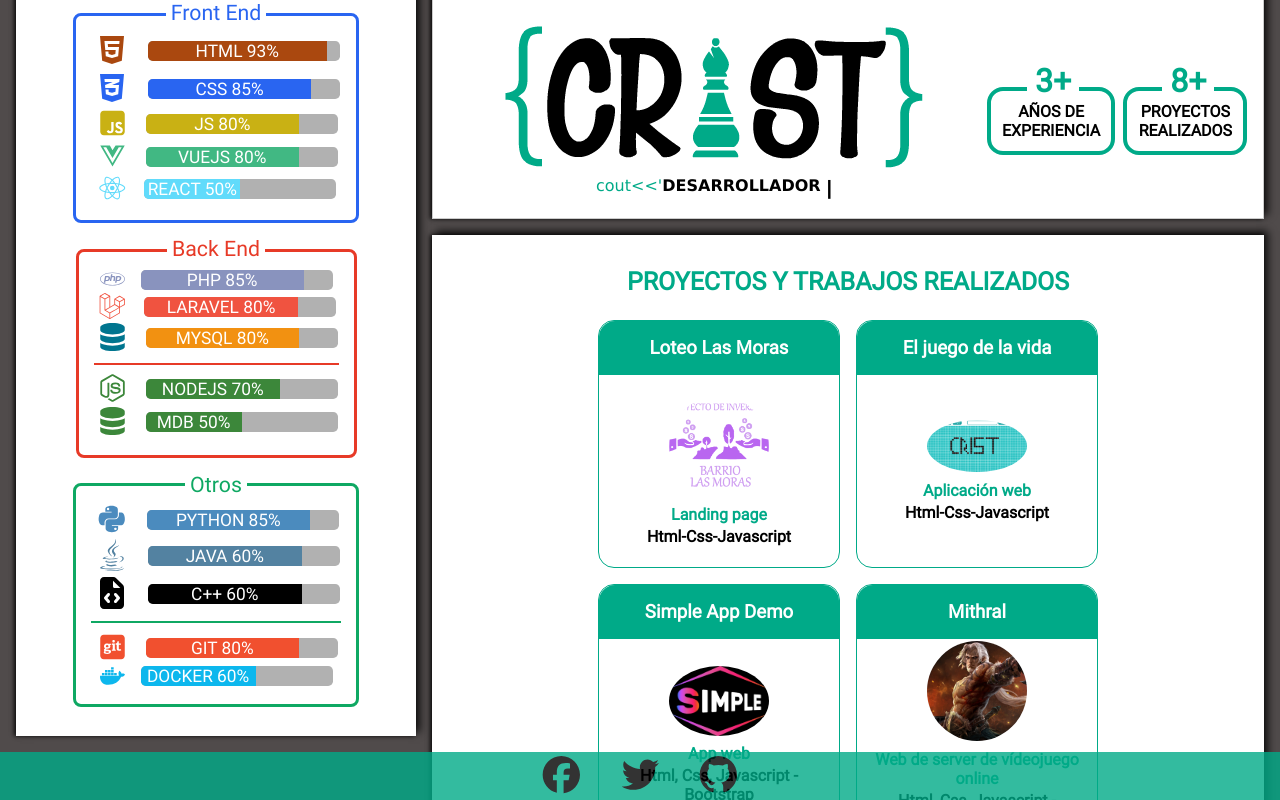
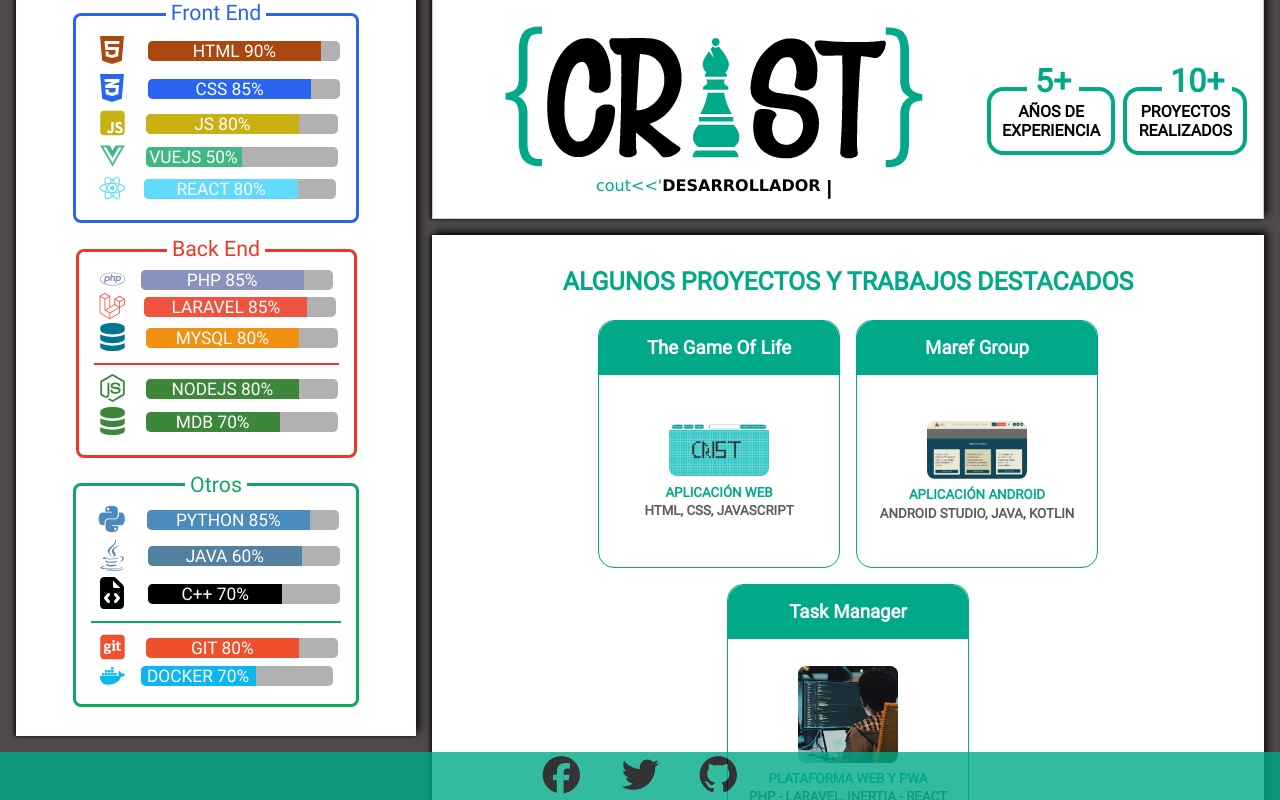
Before and after one commit to Crist0829/web, a website: page index.html in a window 1280 px wide. Both pictures are taken after a click on the item "Portafolio". Shown: the part 97-897 px from the top of the page. Drawn offline with Linux system fonts and the light colour scheme.

Commit message:
actualizacion 08-09-2023

```diff
--- a/css/app.css
+++ b/css/app.css
@@ -5,7 +5,7 @@
 
 body {
   font-family: main;
-  background-color: #504b4b;
+  background-color: rgb(80, 75, 75);
 }
 
 main {
@@ -103,7 +103,7 @@
 
 /* Track */
 ::-webkit-scrollbar-track {
-  background: #afafaf;
+  background: rgb(175, 175, 175);
 }
 
 /* Handle */
@@ -416,7 +416,7 @@
 }
 .side-card .i-html {
   font-size: 32px !important;
-  color: #aa480f;
+  color: rgb(170, 72, 15);
 }
 .side-card .i-css {
   font-size: 32px !important;
@@ -489,8 +489,8 @@
   /*---Barras de progreso---*/
 }
 .side-card .progress .html {
-  width: 93%;
-  background-color: #aa480f;
+  width: 90%;
+  background-color: rgb(170, 72, 15);
   border-radius: 0.3rem 0rem 0rem 0.3rem;
   font-size: 13pt;
 }
@@ -507,13 +507,13 @@
   font-size: 13pt;
 }
 .side-card .progress .vue {
-  width: 80%;
+  width: 50%;
   background-color: #41B883;
   border-radius: 0.3rem 0rem 0rem 0.3rem;
   font-size: 13pt;
 }
 .side-card .progress .react {
-  width: 50%;
+  width: 80%;
   background-color: #61DBFB;
   border-radius: 0.3rem 0rem 0rem 0.3rem;
   font-size: 13pt;
@@ -525,7 +525,7 @@
   font-size: 13pt;
 }
 .side-card .progress .laravel {
-  width: 80%;
+  width: 85%;
   background-color: #F05340;
   border-radius: 0.3rem 0rem 0rem 0.3rem;
   font-size: 13pt;
@@ -537,13 +537,13 @@
   font-size: 13pt;
 }
 .side-card .progress .node {
-  width: 70%;
+  width: 80%;
   background-color: #3C873A;
   border-radius: 0.3rem 0rem 0rem 0.3rem;
   font-size: 13pt;
 }
 .side-card .progress .mongo {
-  width: 50%;
+  width: 70%;
   background-color: #3C873A;
   border-radius: 0.3rem 0rem 0rem 0.3rem;
   font-size: 13pt;
@@ -561,7 +561,7 @@
   font-size: 13pt;
 }
 .side-card .progress .c {
-  width: 80%;
+  width: 70%;
   background-color: #000;
   border-radius: 0.3rem 0rem 0rem 0.3rem;
   font-size: 13pt;
@@ -753,7 +753,7 @@
   color: #000;
 }
 .card .card-info .card-body:hover {
-  background-color: #00aa8856;
+  background-color: rgba(0, 170, 136, 0.337254902);
 }
 .card .card-info .card-body:hover .card-text {
   display: none;
@@ -762,9 +762,9 @@
   display: none;
 }
 .card .card-info .card-body:hover .card-description {
-  color: black;
+  color: rgb(0, 0, 0);
   display: block;
-  text-align: center;
+  text-align: start;
   font-size: 14pt;
   font-style: italic;
 }
@@ -789,18 +789,19 @@
   padding: 0.2rem 0.5rem 0rem 0.5rem;
 }
 .card-projects .card-projects-info .card-projects-body .card-projects-text {
+  color: #5c5c5c;
   margin-bottom: 0.5rem;
   text-align: center;
-  font-size: 12pt;
+  font-size: 8pt;
 }
 .card-projects .card-projects-info .card-projects-body .card-projects-text .value {
-  font-size: 12pt;
+  font-size: 10pt;
 }
 .card-projects .card-projects-info .card-projects-body .card-projects-img {
   margin-top: 0.5rem;
 }
 .card-projects .card-projects-info .card-projects-body .card-projects-img img {
-  border-radius: 50%;
+  border-radius: 0.5rem;
   width: 100px;
 }
 .card-projects .card-projects-info .card-projects-body .card-projects-description {
@@ -826,7 +827,7 @@
   color: #000;
 }
 .card-projects .card-projects-info .card-projects-body:hover {
-  background-color: #00aa8856;
+  background-color: rgba(0, 170, 136, 0.337254902);
 }
 .card-projects .card-projects-info .card-projects-body:hover .card-projects-text {
   display: none;
@@ -835,10 +836,10 @@
   display: none;
 }
 .card-projects .card-projects-info .card-projects-body:hover .card-projects-description {
-  color: black;
+  color: rgba(104, 104, 104, 0.819);
   display: block;
-  text-align: center;
-  font-size: 14pt;
+  text-align: start;
+  font-size: 10pt;
 }
 
 .navigation {
@@ -913,7 +914,7 @@
   display: flex;
   flex-direction: column;
   align-items: start;
-  font-size: 14pt;
+  font-size: 12pt;
 }
 .content #projects {
   font-size: 16pt;
@@ -942,7 +943,7 @@
   display: flex;
   flex-direction: column;
   align-items: start;
-  font-size: 14pt;
+  font-size: 12pt;
 }
 .content #contact {
   font-size: 16pt;
@@ -971,7 +972,7 @@
   display: flex;
   flex-direction: column;
   align-items: start;
-  font-size: 14pt;
+  font-size: 12pt;
 }
 
 .loader {
@@ -1001,11 +1002,9 @@
   .content {
     height: 100%;
   }
-
   .sidebar {
     height: 100%;
   }
-
   header .navigation {
     position: relative;
     width: 100%;
@@ -1044,12 +1043,10 @@
   header .header-content .projects-container {
     display: none;
   }
-
   main {
     display: flex;
     flex-direction: column;
   }
-
   .container-social-c {
     display: flex;
     flex-direction: column;
@@ -1081,7 +1078,6 @@
   header .header-content .logo-main .logo-image {
     width: 300px;
   }
-
   .logo-words-group {
     top: 83%;
   }
@@ -1089,11 +1085,9 @@
     font-size: 10pt;
     font-weight: bold;
   }
-
   .logo-words .letter-logo {
     font-size: 10pt;
   }
-
   main .content #about-me article {
     display: flex;
     flex-direction: column;
@@ -1143,7 +1137,6 @@
   main .sidebar .side-title {
     width: 100%;
   }
-
   footer:hover {
     height: 15rem;
     opacity: 1;
--- a/index.html
+++ b/index.html
@@ -40,7 +40,7 @@
                     <div class="projects">
                         <div class="project-body">
                             <div class="num">
-                               <p>3<span>+</span></p>
+                               <p>5<span>+</span></p>
                             </div>
                             <div class="text-body">
                                 <p>AÑOS DE</p>
@@ -52,7 +52,7 @@
                     <div class="projects">
                         <div class="project-body">
                             <div class="num">
-                               <p>8<span>+</span></p>
+                               <p>10<span>+</span></p>
                             </div>
                             <div class="text-body">
                                 <p>PROYECTOS</p>
@@ -79,7 +79,7 @@
                                 <i class="fab fa-html5"></i>
                             </div>
                             <div class="progress">
-                                <div class="skill html">HTML 93%</div>
+                                <div class="skill html">HTML 90%</div>
                             </div>
                         </div>
                         <div class="container-main-progress">
@@ -103,7 +103,7 @@
                                 <i class="fab fa-vuejs"></i>
                             </div>
                             <div class="progress">
-                                <div class="skill vue">VUEJS 80%</div>
+                                <div class="skill vue">VUEJS 50%</div>
                             </div>
                         </div>
                         <div class="container-main-progress">
@@ -111,7 +111,7 @@
                                 <i class="fab fa-react"></i>
                             </div>
                             <div class="progress">
-                                <div class="skill react">REACT 50%</div>
+                                <div class="skill react">REACT 80%</div>
                             </div>
                         </div>
                     </div>
@@ -131,7 +131,7 @@
                                 <i class="fab fa-laravel"></i>
                             </div>
                             <div class="progress">
-                                <div class="skill laravel">LARAVEL 80%</div>
+                                <div class="skill laravel">LARAVEL 85%</div>
                             </div>
                         </div>
                         <div class="container-main-progress">
@@ -148,7 +148,7 @@
                                 <i class="fab fa-node-js"></i>
                             </div>
                             <div class="progress">
-                                <div class="skill node">NODEJS 70%</div>
+                                <div class="skill node">NODEJS 80%</div>
                             </div>
                         </div>
                         <div class="container-main-progress">
@@ -156,7 +156,7 @@
                                 <i class="fas fa-database"></i>
                             </div>
                             <div class="progress">
-                                <div class="skill mongo">MDB 50%</div>
+                                <div class="skill mongo">MDB 70%</div>
                             </div>
                         </div>
                     </div>
@@ -184,7 +184,7 @@
                                 <i class="fas fa-file-code"></i>
                             </div>
                             <div class="progress">
-                                <div class="skill c">C++ 60%</div>
+                                <div class="skill c">C++ 70%</div>
                             </div>
                         </div>
                         <hr class="border-green-1">
@@ -201,7 +201,7 @@
                                 <i class="fab fa-docker"></i>
                             </div>
                             <div class="progress">
-                                <div class="skill docker">DOCKER 60%</div>
+                                <div class="skill docker">DOCKER 70%</div>
                             </div>
                         </div>
                     </div>
@@ -255,10 +255,10 @@
                             <p class="card-title">CRISTIAN JIMÉNEZ</p>
                             <div class="card-body">
                                 <div class="card-img">
-                                    <img src="assets/img/me.jpg" alt="100">
+                                    <img src="assets/img/me.png" alt="100">
                                 </div>
                                 <div class="card-text">
-                                    <P><span class="value">25 años.</span></P>
+                                    <P><span class="value">27 años.</span></P>
                                     <P><span class="value">Mendoza, Argentina.</span></P>
                                 </div>
                                 <div class="card-description">
@@ -271,14 +271,14 @@
                     </div>
                     <div class="article-description">
                         <div class="article-text-container">
-                            <p class="m-1">Soy un apasionado por las matemáticas y la informática.
-                                Un aficionado del ajedrez y amante de los gatos. </p>
-                                <p class="m-1">Más allá de mi gusto por resolver problemas de manera metódica y haciendo uso de conocimientos técnicos, <br>
-                                    me gusta el diseño y la usabilidad.</p>
-                                <p class="m-1">Aprendí desarrollo de software porque es de las pocas disciplinas que me permiten involucrar en ambas áreas.</p>
-
-                                <p class="m-1"><cite>"La idea crear algo maravilloso partiendo de nada, usando solo mis habilidades y criterio... <br>
-                                    fue lo que me cautivó". </cite></p>
+                            <p class="m-1">Soy un apasionado por la informática y la tecnología. <br>
+                                Un aficionado del ajedrez, las matemáticas y los puzzles. </p>
+                                <p class="m-1">Más allá de mi gusto por resolver problemas de manera metódica y creativa, <br>
+                                    me gusta compartir mis conocimientos y experiencia al mismo tiempo que aprender de los demás.</p>
+                                <p class="m-1">Si bien mi pasión por la tecnología, mi curiosidad y ganas de aprender, <br>
+                                Me ha llevado a involucrarme en diversas áreas del desarrollo como: <br> el desarollo móvil, desarrollo
+                            de aplicaciones de escritorio multiplataforma, desarrollo de videojuegos 2D, <br> actualmente
+                        me especializo en desarrollo web full-stack <br> donde he acumulado más de 5 años de experiencia.</p>
                         </div>
                     </div>
 
@@ -286,7 +286,7 @@
             </div>
 
             <div id="projects">
-                <h3 class="title">PROYECTOS Y TRABAJOS REALIZADOS</h3>
+                <h3 class="title">ALGUNOS PROYECTOS Y TRABAJOS DESTACADOS</h3>
                 <article id="projects-content">
                 </article>
             </div>
--- a/js/app.js
+++ b/js/app.js
@@ -81,6 +81,9 @@
     let textSide = document.getElementById("side-title-text")
     let skills = document.getElementById("skills")
     let qualities = document.getElementById("qualities")
+    let qualitiesAux = 0
+    let contSide = 1
+
     //botones del side bar para mostrar las habilidades y cualidades
     botonSideRight.addEventListener("click", ()  => {
             textSide.innerHTML = "CUALIDADES"
@@ -88,7 +91,7 @@
             window.setTimeout(() => {
                 skills.style.display = "none"
                 qualities.style.display = "flex"
-            }, 600)
+            }, 800)
             qualities.style.opacity = "1"
             botonSideLeft.style.display = "block";
             botonSideRight.style.display = "none";
@@ -102,7 +105,7 @@
         window.setTimeout(() => {
             skills.style.display = "flex"
             qualities.style.display = "none"
-        }, 600)
+        }, 800)
         skills.style.opacity = "1";
         botonSideLeft.style.display = "none";
         contSide ++
@@ -116,7 +119,6 @@
     let botonMenu = document.getElementById("menu-icon-bars")
     let botonMenuClose = document.getElementById("menu-icon-close")
     let contMenu = 1
-    let contSide = 1
 
 
     boton.addEventListener("click", ()=>{ //Muestra el menu de navegacion cuando la pantalla es pequeña (menor a 768px de ancho)
--- a/json/projects.json
+++ b/json/projects.json
@@ -3,90 +3,31 @@
 
 
         {
-            "nombre": "Loteo Las Moras",
-            "link": "https://crist0829.github.io/lasmoras/",
-            "descriptionShort":  "Landing page",
-            "dev": "Html-Css-Javascript",
-            "descriptionLong": "Landing Page para proyecto de loteo en Argentina",
-            "img": "lasmoras.png"
-        },
-
-        {
-            "nombre": "El juego de la vida",
+            "nombre": "The Game Of Life",
             "link": "https://crist0829.github.io/the-game-of-life/",
-            "descriptionShort":  "Aplicación web",
-            "dev": "Html-Css-Javascript",
+            "descriptionShort":  "APLICACIÓN WEB",
+            "dev": "HTML, CSS, JAVASCRIPT",
             "descriptionLong": "Versión web del juego de la vida de John Conway utilizando JS, HTML y CSS",
             "img": "thegameoflife.png"
         },
 
-        {
-            "nombre": "Simple App Demo",
-            "link": "http://demo.simpleapp.com.ar",
-            "descriptionShort": "App web",
-            "dev": "Html, Css, Javascript - Bootstrap",
-            "descriptionLong": "Aplicación web (PWA) Demo para una app de diversos servicios",
-            "img": "logo-sp.jpg"
-        },
 
-        {
-            "nombre": "Mithral",
-            "link": "http://fcecep.tech",
-            "descriptionShort": "Web de server de vídeojuego online",
-            "dev": "Html, Css, Javascript - Bootstrap",
-            "descriptionLong": "Página web para servidor de vídeojuego online",
-            "img": "mithral.png"
-        },
-
-        {
-            "nombre": "Fcecep",
-            "link": "http://fcecep.tech",
-            "descriptionShort": "Plataforma web",
-            "dev": "PHP - Livewire - Html, Css, Javascript",
-            "descriptionLong": "Plataforma web de gestión de usuarios",
-            "img": "fcecep.png"
-        },
 
         {
             "nombre": "Maref Group",
             "link": "https://maref.com.ar",
-            "descriptionShort": "Aplicación android nativa",
-            "dev": "Android Studio - Kotlin",
+            "descriptionShort": "APLICACIÓN ANDROID",
+            "dev": "ANDROID STUDIO, JAVA, KOTLIN",
             "descriptionLong": "Aplicación android para hacer cálculos y fórmulas para empresa petrolera",
             "img": "maref.png"
         },
 
         {
-            "nombre": "Portafolio web",
-            "link": "https://crist0829.github.io/web/",
-            "descriptionShort":  "App web",
-            "dev": "Html-Css(Sass)-Javascript",
-            "descriptionLong": "App web (PWA) que sirve como CV y portafolio online",
-            "img": "./../me.jpg"
-        },
-
-        {
-            "nombre": "Donde Compro",
-            "link": "https://dondecompro.com.ar",
-            "descriptionShort": "Aplicación web",
-            "dev": "PHP - MySql - HTML - CSS - JS ",
-            "descriptionLong": "Aplicación web que compara precios de productos de los negocios registrados",
-            "img": "marefgroup.jpg"
-        },
-        {
-            "nombre": "App agrícola",
-            "link": "",
-            "descriptionShort": "Aplicación web",
-            "dev": "PHP - MySql - HTML - CSS - JS ",
-            "descriptionLong": "Aplicación web que funciona como cuaderno de campo virtual",
-            "img": "marefgroup.jpg"
-        },
-        {
-            "nombre": "MO distribuidora",
-            "link": "https://modistribuidora.online",
-            "descriptionShort":  "Plataforma web",
-            "dev": "PHP - LARAVEL - LIVEWIRE",
-            "descriptionLong": "Página web y plataforma de control de inventario, clientes y proveedores",
+            "nombre": "Task Manager",
+            "link": "https://tl300.selfip.net:41/tl300_task_manager/login",
+            "descriptionShort":  "PLATAFORMA WEB Y PWA",
+            "dev": "PHP - LARAVEL, INERTIA - REACT",
+            "descriptionLong": "Plataforma y aplicación web para la gestión de proyectos y tareas",
             "img": "marefgroup.jpg"
         }
 
```
Also changed, not shown: assets/img/me.jpg (deleted), assets/img/projects/fcecep.png (deleted), assets/img/projects/lasmoras.png (deleted), assets/img/projects/logo-sp.jpg (deleted), assets/img/projects/mithral.png (deleted), 2 other files.
